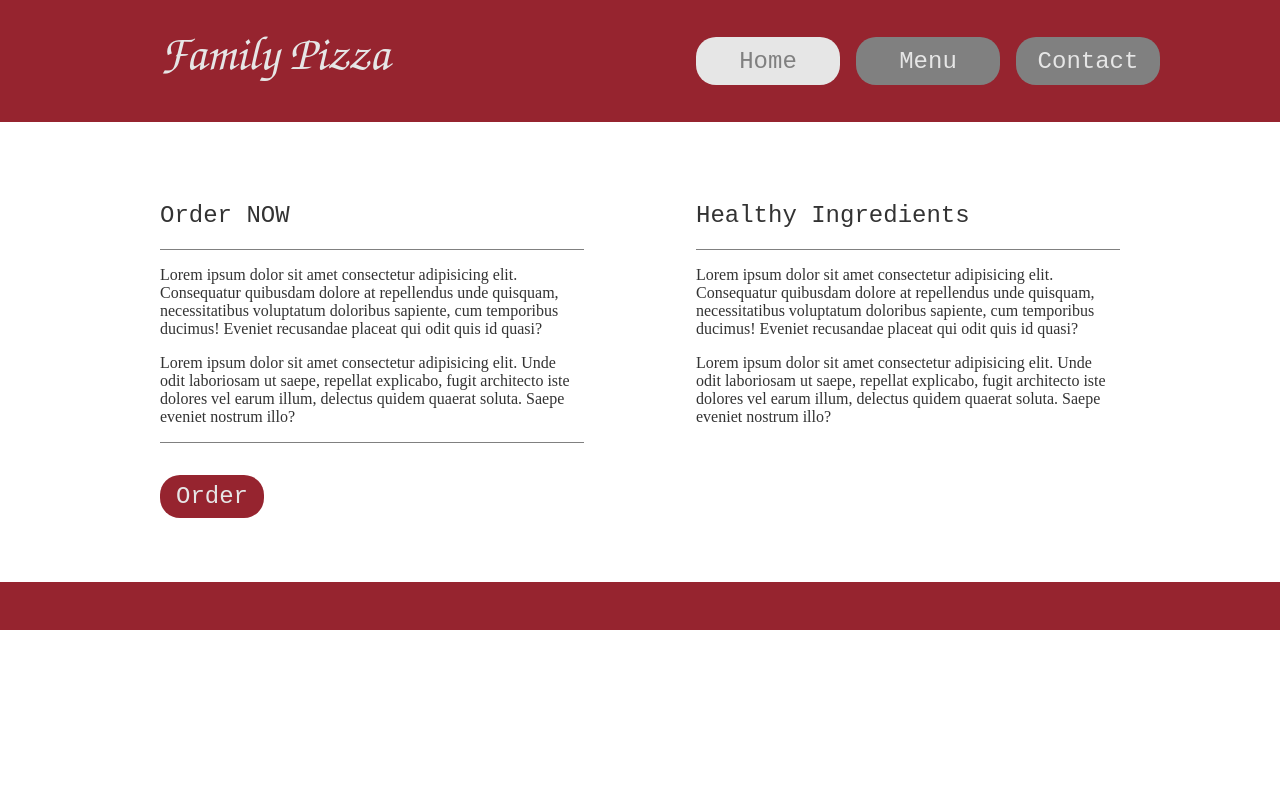
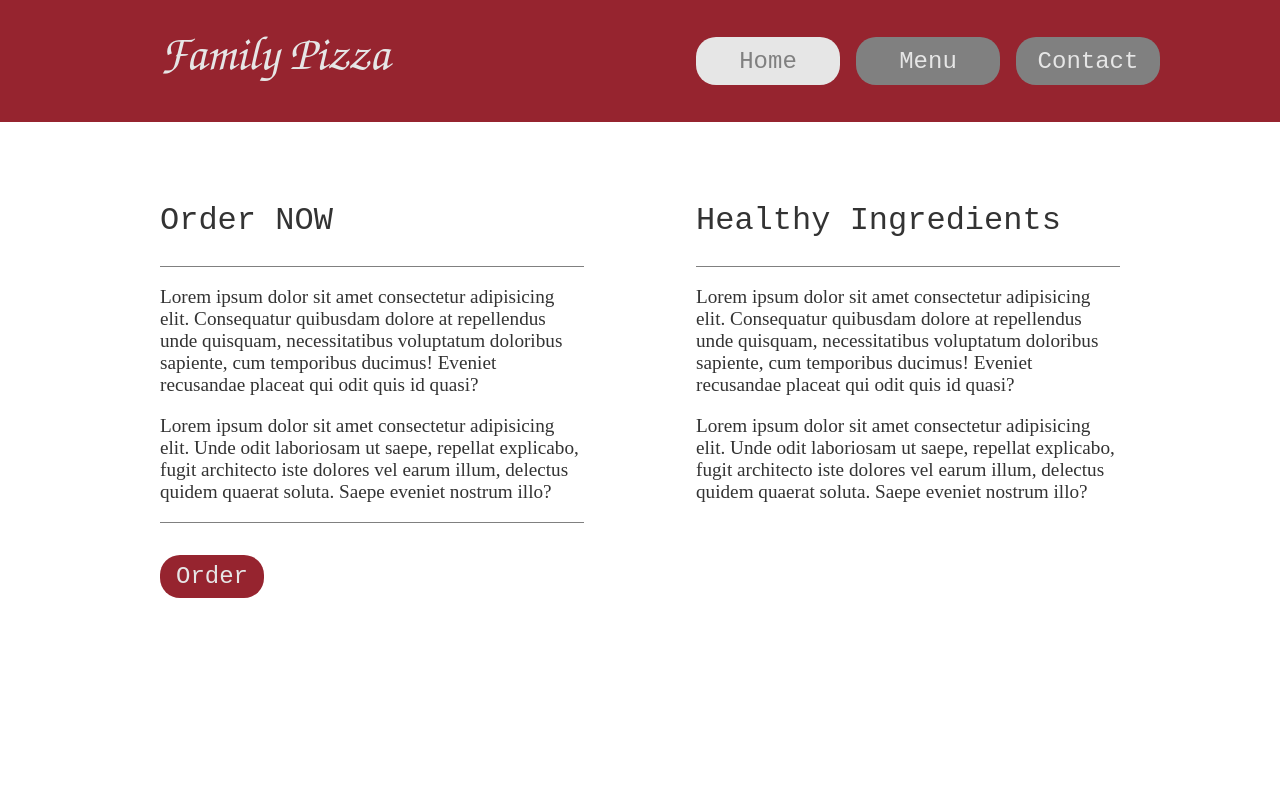
Before and after one commit to AngryWeather/RestaurantPage, a plain HTML site: page index.html in a window 1280 px wide. Shown: the top 800 px of the page. Drawn offline with Linux system fonts and the light colour scheme.

Commit message:
Update style.css

```diff
--- a/styles/style.css
+++ b/styles/style.css
@@ -61,6 +61,7 @@ body {
 .main {
     display: flex;
     flex: 1;
+    flex-basis: 100vh;
 }
 
 .footer {
@@ -122,13 +123,14 @@ h2 {
     color: #333333;
     font-family: monospace;
     font-weight: normal;
-    font-size: 1.5rem;
+    font-size: 2rem;
     margin-top: 5rem;
 }
 
 p {
     color: #333;
     font-family: AnjaliOldLipi;
+    font-size: 1.2rem;
 }
 
 .order-button {
```
